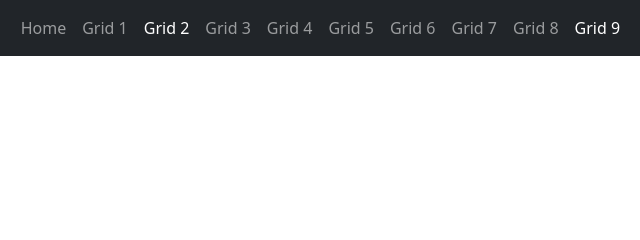
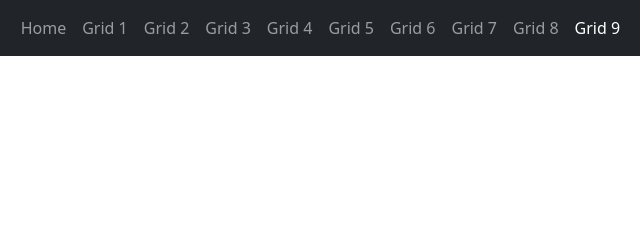
Before and after one commit to alfie-prometheus/BoostrapAndTheGrids, a plain HTML site: page Grid9.html in a window 1280 px wide. Shown: the top 240 px of the page, 163-803 px from the left. Drawn offline with nearby package versions, Linux system fonts and the light colour scheme.

Commit message:
Fixed Grid 9

```diff
--- a/Grid9.html
+++ b/Grid9.html
@@ -32,7 +32,7 @@
                     <a class="nav-link" href="/Grid1.html">Grid 1</a>
                 </li>
                 <li class="nav-item">
-                    <a class="nav-link active" href="/Grid2.html">Grid 2</a>
+                    <a class="nav-link" href="/Grid2.html">Grid 2</a>
                 </li>
                 <li class="nav-item">
                     <a class="nav-link" href="/Grid3.html">Grid 3</a>
```
